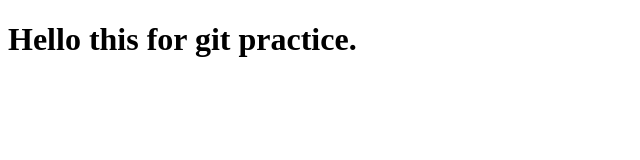
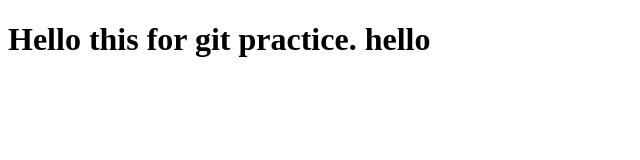
Before and after one commit to utkarsh7370/git_practice, a plain HTML site: page index.html in a window 1280 px wide. Shown: the whole page, without its empty margins (0-640 px from the left). Drawn offline with Linux system fonts and the light colour scheme.

Commit message:
Utkarsh: Own branch assingment.

```diff
--- a/index.html
+++ b/index.html
@@ -6,6 +6,6 @@
     <title>Document</title>
 </head>
 <body>
-    <h1>Hello this for git practice.</h1>
+    <h1>Hello this for git practice. hello</h1>
 </body>
 </html>
```
